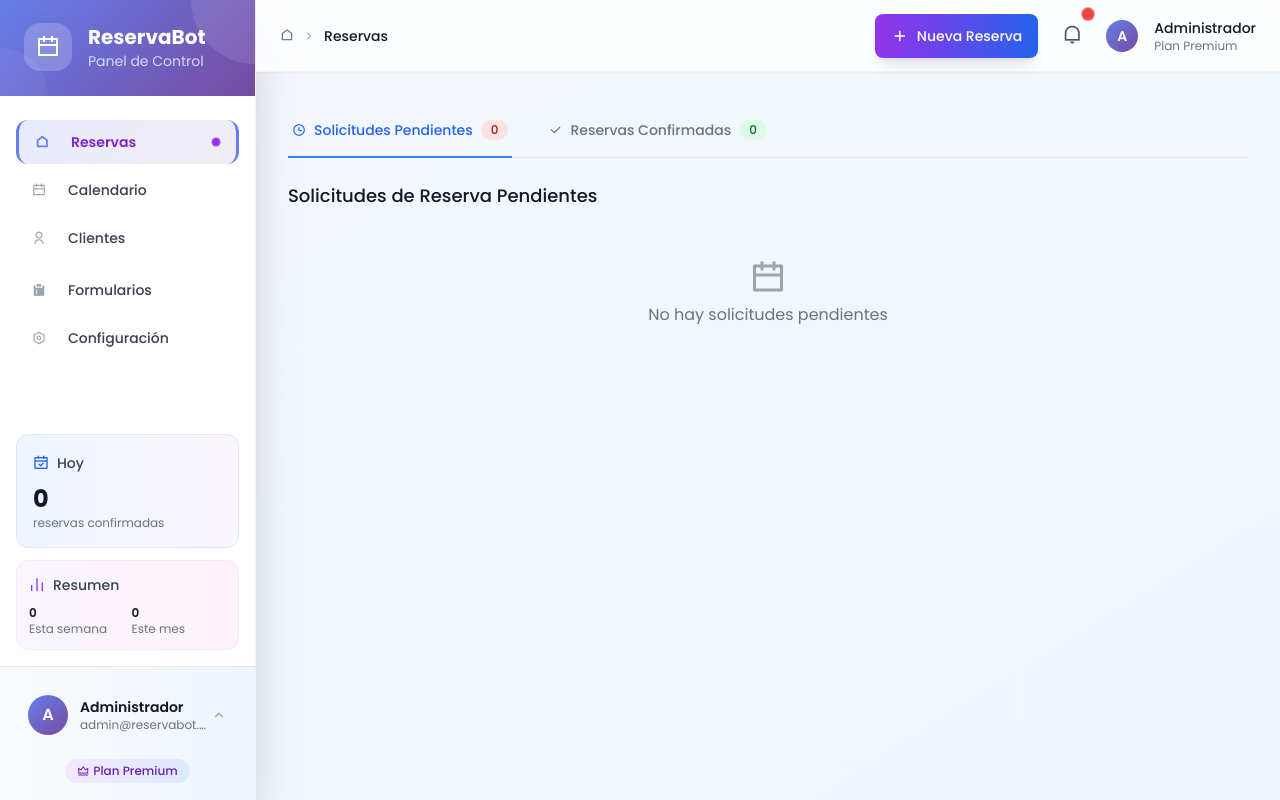
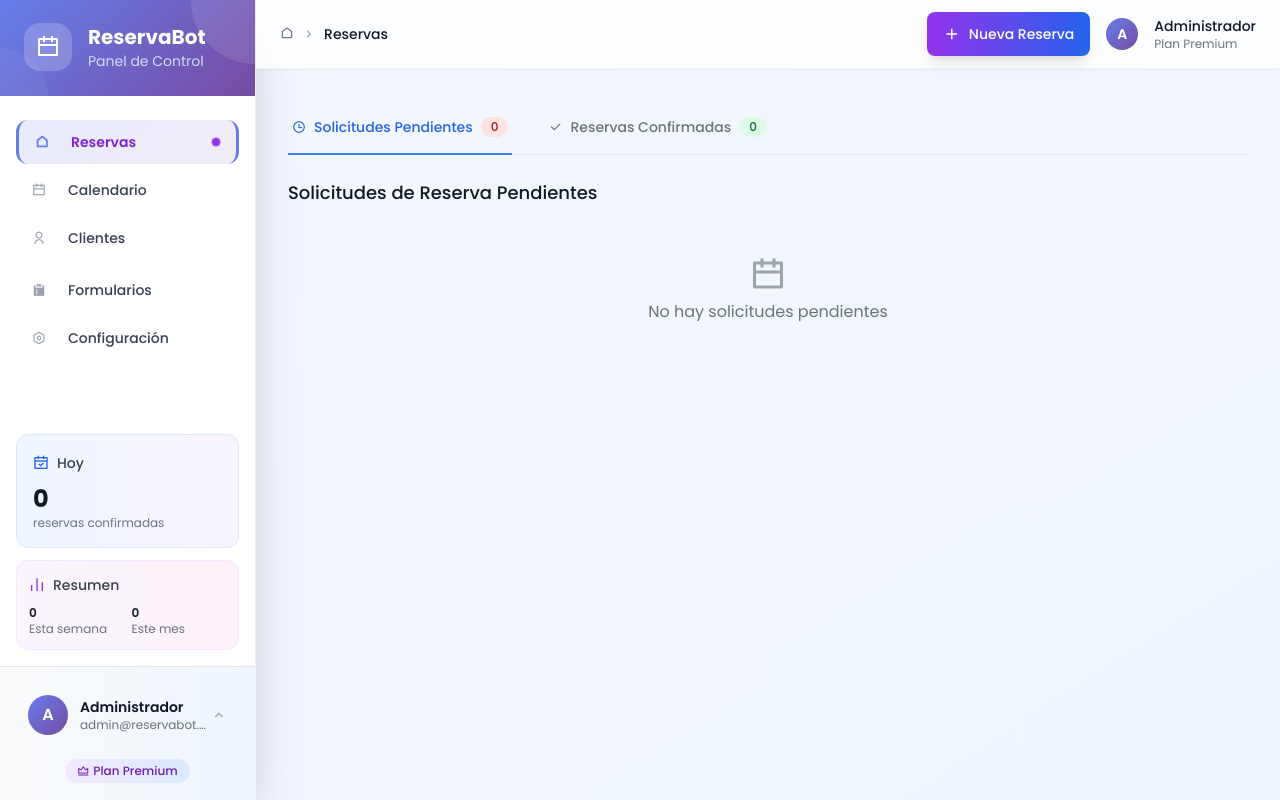
Before and after one commit to ikericus/ReservaBot, a PHP site: page / in a window 1280 px wide. Run offline with PHP 8.4, Linux system fonts and the light colour scheme; a user stored in the database is signed in; data comes from the database, SQL or seed files in the repository; some libraries are stand-ins or nearby versions.

Commit message:
Update header.php

```diff
--- a/public/includes/header.php
+++ b/public/includes/header.php
@@ -184,10 +184,10 @@
                         </a>
 
                         <!-- Notificaciones móvil -->
-                        <a href="/notificaciones" class="relative p-2 text-gray-600 hover:text-purple-600 transition-colors">
+                        <!-- <a href="/notificaciones" class="relative p-2 text-gray-600 hover:text-purple-600 transition-colors">
                             <i class="ri-notification-line text-xl"></i>
                             <span class="absolute -top-1 -right-1 w-3 h-3 bg-red-500 rounded-full notification-badge"></span>
-                        </a>
+                        </a> -->
 
                         <!-- Botón de menú móvil -->
                         <button id="menuButton" class="p-2 text-gray-600 hover:text-purple-600 transition-colors focus:outline-none">
@@ -366,10 +366,10 @@
                             </a>
 
                             <!-- Notificaciones -->
-                            <a href="/notificaciones" class="relative p-2 text-gray-600 hover:text-purple-600 hover:bg-purple-50 rounded-lg transition-all">
+                            <!-- <a href="/notificaciones" class="relative p-2 text-gray-600 hover:text-purple-600 hover:bg-purple-50 rounded-lg transition-all">
                                 <i class="ri-notification-line text-xl"></i>
                                 <span class="absolute -top-1 -right-1 w-3 h-3 bg-red-500 rounded-full notification-badge"></span>
-                            </a>
+                            </a> -->
 
                             <!-- Estado de WhatsApp -->
                             <!-- <div class="flex items-center space-x-2 px-3 py-1 bg-green-50 rounded-lg">
```
